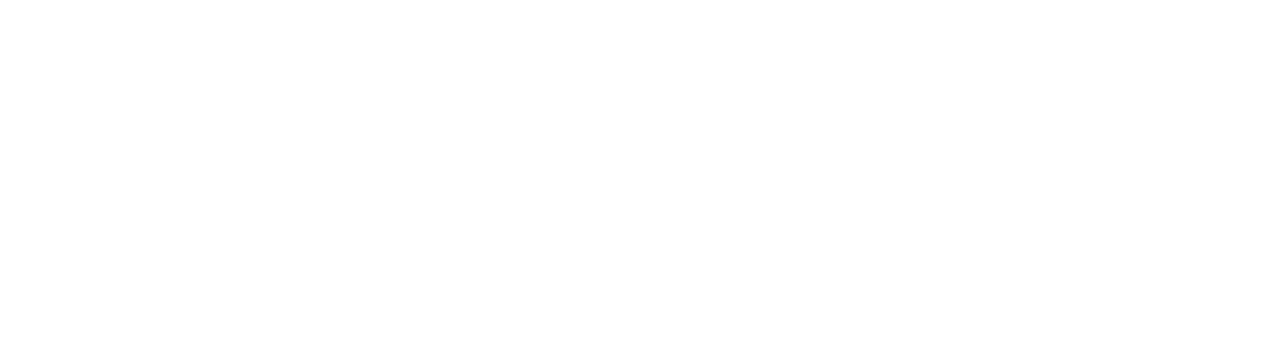
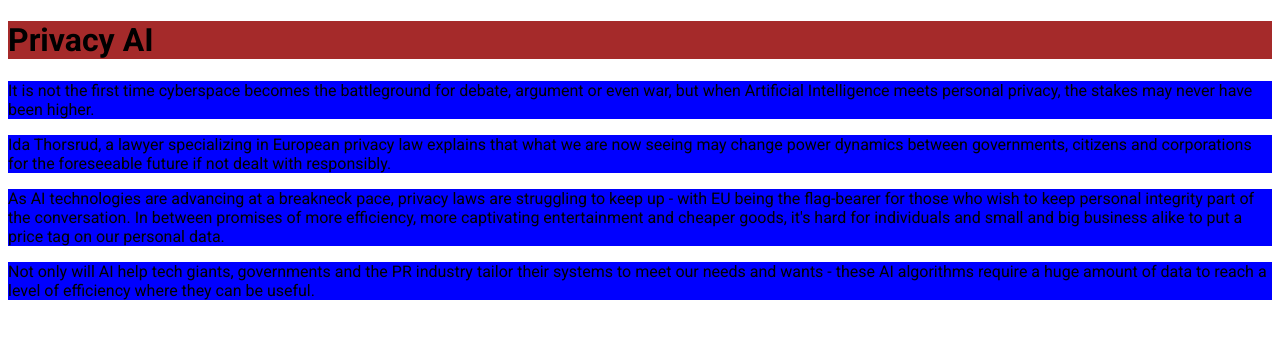
Before and after one commit to halambique/comDesign_exam_2023, a plain HTML site: page frontend/privacy-ai/index.html in a window 1280 px wide. Drawn offline with Linux system fonts and the light colour scheme.

Commit message:
Fikser Privacy AI nyhetsartikkel

```diff
--- a/frontend/privacy-ai/index.html
+++ b/frontend/privacy-ai/index.html
@@ -3,9 +3,28 @@
 <head>
   <meta charset="UTF-8">
   <meta name="viewport" content="width=device-width, initial-scale=1.0">
-  <title>News story 2</title>
+  <link rel="stylesheet" type="text/css" href="style.css">
+  <title>Privacy AI</title>
 </head>
 <body>
 
+  <h1>Privacy AI</h1>
+
+  <p>
+    It is not the first time cyberspace becomes the battleground for debate, argument or even war, but when Artificial Intelligence meets personal privacy, the stakes may never have been higher.
+  </p>
+
+  <p>
+    Ida Thorsrud, a lawyer specializing in European privacy law explains that what we are now seeing may change power dynamics between governments, citizens and corporations for the foreseeable future if not dealt with responsibly.
+  </p>
+
+  <p>
+    As AI technologies are advancing at a breakneck pace, privacy laws are struggling to keep up - with EU being the flag-bearer for those who wish to keep personal integrity part of the conversation. In between promises of more efficiency, more captivating entertainment and cheaper goods, it's hard for individuals and small and big business alike to put a price tag on our personal data.
+  </p>
+
+  <p>
+    Not only will AI help tech giants, governments and the PR industry tailor their systems to meet our needs and wants - these AI algorithms require a huge amount of data to reach a level of efficiency where they can be useful.
+  </p>
+
 </body>
 </html>
--- a/frontend/privacy-ai/style.css
+++ b/frontend/privacy-ai/style.css
@@ -0,0 +1,19 @@
+/* Google Fonts */
+@import url('https://fonts.googleapis.com/css2?family=Roboto:ital,wght@0,400;0,500;0,700;1,400&display=swap');
+
+/* Elements color and size */
+:root{
+
+}
+
+*{
+  font-family: 'Roboto', sans-serif;
+}
+
+h1{
+  background-color: brown;
+}
+
+p{
+  background-color: blue;
+}
```
